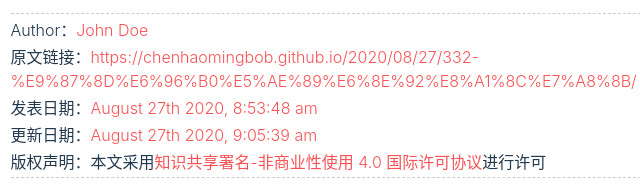
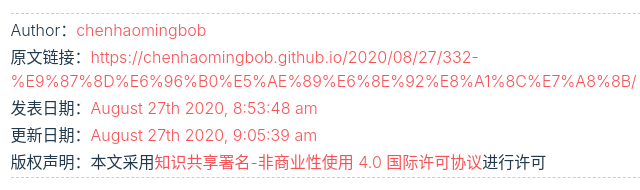
Before and after one commit to chenhaomingbob/chenhaomingbob.github.io, a plain HTML site: page 2020/08/27/332-重新安排行程/index.html in a window 1280 px wide. Shown: the part 1899-2089 px from the top of the page, 287-927 px from the left. Drawn offline with nearby package versions, Linux system fonts and the light colour scheme; some packages are replaced by stand-ins of ours; a script that the page names is missing; a web font is replaced by a local one.

Commit message:
Site updated: 2020-08-27 09:07:50

```diff
--- a/2020/08/27/332-重新安排行程/index.html
+++ b/2020/08/27/332-重新安排行程/index.html
@@ -13,9 +13,9 @@
 <head>
     <meta charset="utf-8">
     <meta name="viewport" content="width=device-width, initial-scale=1.0, user-scalable=no" >
-    <meta name="author" content="John Doe">
+    <meta name="author" content="chenhaomingbob">
     <meta name="renderer" content="webkit">
-    <meta name="copyright" content="John Doe">
+    <meta name="copyright" content="chenhaomingbob">
 
     <meta name="keywords" content="hexo,hexo-theme,hexo-blog">
 
@@ -29,7 +29,7 @@
 <meta property="og:locale" content="en_US">
 <meta property="article:published_time" content="2020-08-27T00:53:48.000Z">
 <meta property="article:modified_time" content="2020-08-27T01:05:39.917Z">
-<meta property="article:author" content="John Doe">
+<meta property="article:author" content="chenhaomingbob">
 <meta property="article:tag" content="LeetCode">
 <meta name="twitter:card" content="summary">
     <meta http-equiv="Cache-control" content="no-cache">
@@ -430,7 +430,7 @@ height:50vh;
     <!-- license  -->
 
         <div class="license-wrapper">
-            <p>Author：<a href="https://chenhaomingbob.github.io">John Doe</a>
+            <p>Author：<a href="https://chenhaomingbob.github.io">chenhaomingbob</a>
             <p>原文链接：<a href="https://chenhaomingbob.github.io/2020/08/27/332-%E9%87%8D%E6%96%B0%E5%AE%89%E6%8E%92%E8%A1%8C%E7%A8%8B/">https://chenhaomingbob.github.io/2020/08/27/332-%E9%87%8D%E6%96%B0%E5%AE%89%E6%8E%92%E8%A1%8C%E7%A8%8B/</a>
             <p>发表日期：<a href="https://chenhaomingbob.github.io/2020/08/27/332-%E9%87%8D%E6%96%B0%E5%AE%89%E6%8E%92%E8%A1%8C%E7%A8%8B/">August 27th 2020, 8:53:48 am</a>
             <p>更新日期：<a href="https://chenhaomingbob.github.io/2020/08/27/332-%E9%87%8D%E6%96%B0%E5%AE%89%E6%8E%92%E8%A1%8C%E7%A8%8B/">August 27th 2020, 9:05:39 am</a>
@@ -670,7 +670,7 @@ jsonContent:
     <script>
     var siteMeta = {
         root: "/",
-        author: "John Doe"
+        author: "chenhaomingbob"
     }
 </script>
     <!-- CDN failover -->
--- a/content.json
+++ b/content.json
@@ -1 +1 @@
-{"meta":{"title":"Hexo","subtitle":"","description":"","author":"John Doe","url":"https://chenhaomingbob.github.io","root":"/"},"posts":[{"title":"332-重新安排行程","date":"2020-08-27T00:53:48.000Z","path":"2020/08/27/332-重新安排行程/","permalink":"https://chenhaomingbob.github.io/2020/08/27/332-%E9%87%8D%E6%96%B0%E5%AE%89%E6%8E%92%E8%A1%8C%E7%A8%8B/","categories":[],"tags":[{"name":"LeetCode","slug":"LeetCode","permalink":"https://chenhaomingbob.github.io/tags/LeetCode/"}]},{"title":"DCN源码解析-1","date":"2020-08-26T13:45:32.000Z","path":"2020/08/26/DCN源码解析-1/","permalink":"https://chenhaomingbob.github.io/2020/08/26/DCN%E6%BA%90%E7%A0%81%E8%A7%A3%E6%9E%90-1/","categories":[],"tags":[{"name":"DCN","slug":"DCN","permalink":"https://chenhaomingbob.github.io/tags/DCN/"}]}],"categories":[],"tags":[{"name":"LeetCode","slug":"LeetCode","permalink":"https://chenhaomingbob.github.io/tags/LeetCode/"},{"name":"DCN","slug":"DCN","permalink":"https://chenhaomingbob.github.io/tags/DCN/"}]}
+{"meta":{"title":"Hexo","subtitle":"","description":"","author":"chenhaomingbob","url":"https://chenhaomingbob.github.io","root":"/"},"posts":[{"title":"332-重新安排行程","date":"2020-08-27T00:53:48.000Z","path":"2020/08/27/332-重新安排行程/","permalink":"https://chenhaomingbob.github.io/2020/08/27/332-%E9%87%8D%E6%96%B0%E5%AE%89%E6%8E%92%E8%A1%8C%E7%A8%8B/","categories":[],"tags":[{"name":"LeetCode","slug":"LeetCode","permalink":"https://chenhaomingbob.github.io/tags/LeetCode/"}]},{"title":"DCN源码解析-1","date":"2020-08-26T13:45:32.000Z","path":"2020/08/26/DCN源码解析-1/","permalink":"https://chenhaomingbob.github.io/2020/08/26/DCN%E6%BA%90%E7%A0%81%E8%A7%A3%E6%9E%90-1/","categories":[],"tags":[{"name":"DCN","slug":"DCN","permalink":"https://chenhaomingbob.github.io/tags/DCN/"}]}],"categories":[],"tags":[{"name":"LeetCode","slug":"LeetCode","permalink":"https://chenhaomingbob.github.io/tags/LeetCode/"},{"name":"DCN","slug":"DCN","permalink":"https://chenhaomingbob.github.io/tags/DCN/"}]}
```
Also changed, not shown: 2020/08/26/DCN源码解析-1/index.html (+5 -5 lines), archives/2020/08/index.html (+4 -4 lines), archives/2020/index.html (+4 -4 lines), archives/index.html (+4 -4 lines), index.html (+4 -4 lines), tags/DCN/index.html (+4 -4 lines), tags/LeetCode/index.html (+4 -4 lines).
